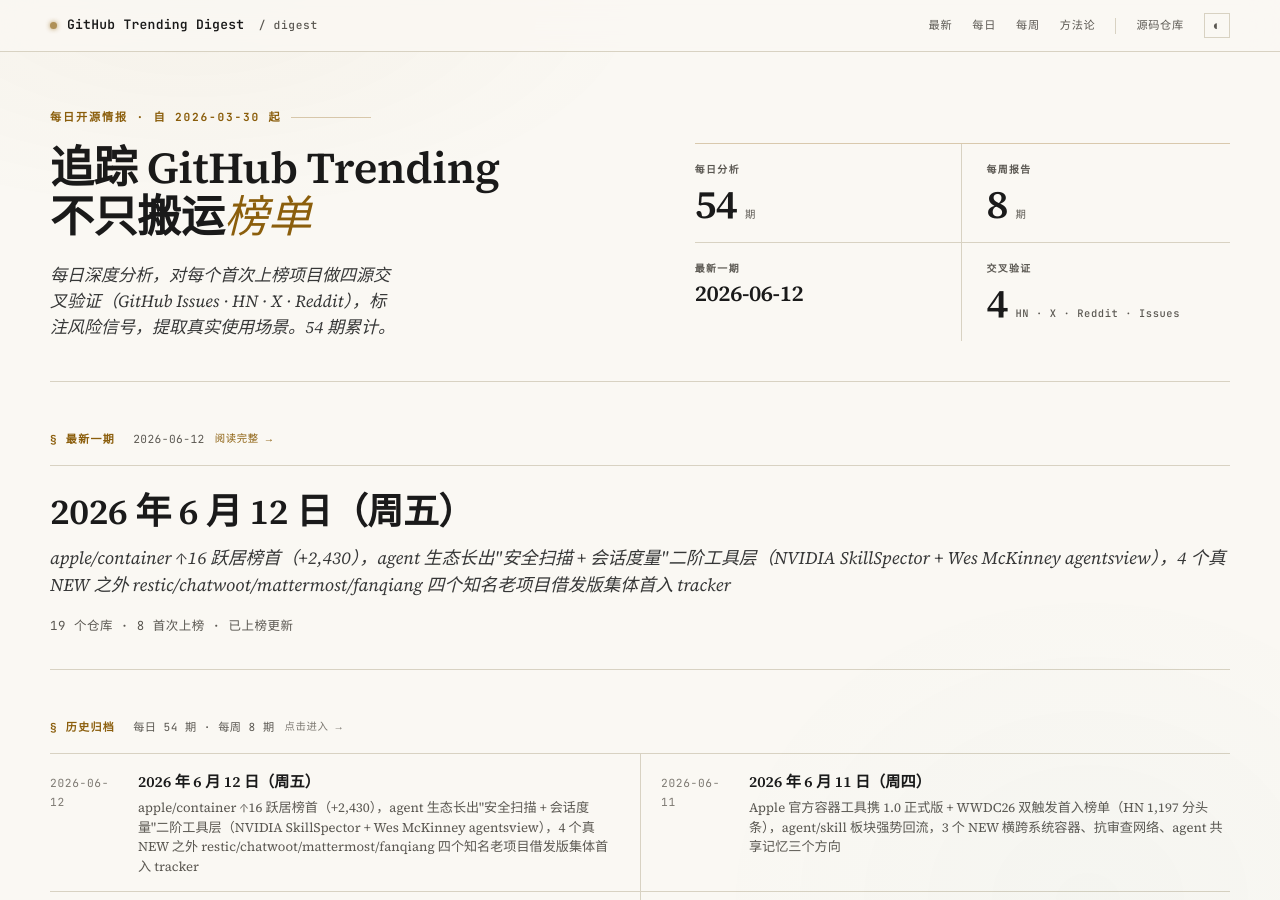
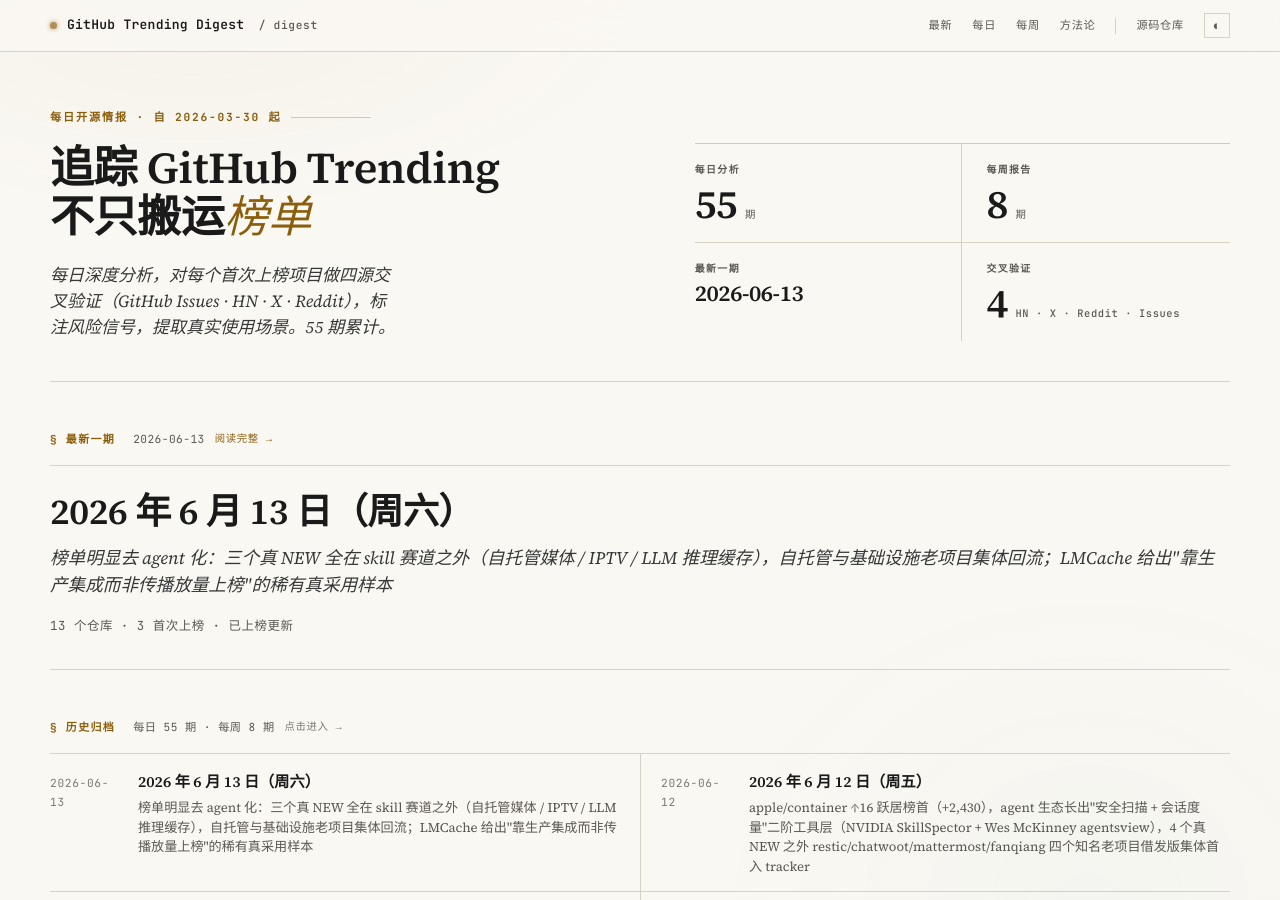
Before and after one commit to maxzyma/github-trending-digest, a Jekyll site: the page built from index.md, in a window 1280 px wide and 900 px high. Built offline with Jekyll 4.4.1, drawn with Linux system fonts in a browser that asks for light colours; part of the change alters nothing that is shown; some of the changed text lies outside the part shown.

Commit message:
daily: 2026-06-13 — 榜单明显去 agent 化（三个真 NEW 全在 skill 赛道之外：music-assistant 自托管媒体 / iptv-org IPTV / LMCache LLM 推理缓存）+ LMCache 被 NVIDIA Dynamo/Red Hat llm-d/字节 AIBrix/vLLM 同时采纳的真采用样本 + mattermost ↑15/PowerToys RE/apple/container +3,504 成熟基础设施集体回流
Generated with Claude Code

```diff
--- /dev/null
+++ b/daily/2026-06-13-analysis.md
@@ -0,0 +1,178 @@
+---
+layout: daily
+date: 2026-06-13
+title: GitHub Trending 深度分析 — 2026 年 6 月 13 日（周六）
+subtitle: 榜单明显去 agent 化：三个真 NEW 全在 skill 赛道之外（自托管媒体 / IPTV / LLM 推理缓存），自托管与基础设施老项目集体回流；LMCache 给出"靠生产集成而非传播放量上榜"的稀有真采用样本
+total: 13
+new_count: 3
+new_repos:
+  - repo: music-assistant/server
+    stars: 1850
+    star_delta: 20
+    lang: Python
+    source_strength: 强
+    risk_tags: ['stability']
+  - repo: iptv-org/iptv
+    stars: 118160
+    star_delta: 179
+    lang: TypeScript
+    source_strength: 强
+    risk_tags: ['compliance']
+  - repo: LMCache/LMCache
+    stars: 8695
+    star_delta: 28
+    lang: Python
+    source_strength: 强
+    risk_tags: ['bus_factor']
+updated_repos:
+  - repo: addyosmani/agent-skills
+    change: ↑1
+    days_listed: null
+  - repo: apple/container
+    change: ↓3
+    days_listed: null
+  - repo: mattermost/mattermost
+    change: ↑15
+    days_listed: null
+  - repo: obra/superpowers
+    change: ↑3
+    days_listed: null
+  - repo: refactoringhq/tolaria
+    change: ↑1
+    days_listed: null
+  - repo: maziyarpanahi/openmed
+    change: ↓5
+    days_listed: null
+  - repo: phuryn/pm-skills
+    change: ↓6
+    days_listed: null
+  - repo: masterking32/MasterDnsVPN
+    change: ↑1
+    days_listed: null
+  - repo: msitarzewski/agency-agents
+    change: ↓1
+    days_listed: null
+---
+
+# GitHub Trending 深度分析 — 2026 年 6 月 13 日（周六）
+
+_榜单明显去 agent 化：三个真 NEW 全在 skill 赛道之外（自托管媒体 / IPTV / LLM 推理缓存），自托管与基础设施老项目集体回流；LMCache 给出"靠生产集成而非传播放量上榜"的稀有真采用样本_
+
+_项目总数: 13 | 首次上榜: 3 | 重新上榜: 1 | 已上榜更新: 9 | 数据源: https://github.com/trending_
+
+## 本日主线
+
+**主线一：榜单明显去 agent 化 — 三个真 NEW 全落在 skill 赛道之外，自托管/基础设施老项目集体回流。** 连续多周被 agent/skill 仓占据头部之后，今天三个真 NEW 没有一个生产 agent 能力：music-assistant/server（rank 2，自托管音乐媒体库）、iptv-org/iptv（rank 5，全球 IPTV 频道聚合，118K stars 知名老项目首入 tracker）、LMCache/LMCache（rank 9，LLM 推理 KV 缓存层）。同时一批成熟基础设施/生产力工具回流或上行——mattermost ↑15 冲到 rank 3（开源 Slack 替代，发版延续）、microsoft/PowerToys 重新上榜（rank 13）、apple/container 虽 ↓3 但 +3,504 仍是全榜当日增量第一。agent/skill 板块没消失（agent-skills rank 1、superpowers rank 6、pm-skills rank 10、agency-agents rank 12）但整体在盘整回落，今天没有任何新 skill 仓入榜。读者视角：经历三个月 skill 供给侧繁荣后，榜单注意力短暂回到"自己跑的服务"和"底层推理基础设施"。
+
+**主线二：LMCache 是今天最值得点开的项目——LLM 推理基础设施的"真采用"信号，与 skill 热潮的传播型上榜形成对照。** LMCache 把"算过的 KV 缓存复用到任何地方"做成标准层，TTFT 可降 3-10x。它 8.7K stars、193:1 的 stars/subscribers 比值单看在虚高警戒区，但社区 grounding 极强：已被 **NVIDIA Dynamo 1.0（深度三层集成，非 wrapper）、Red Hat llm-d、字节 AIBrix、KServe、vLLM production-stack** 同时采纳为 KV cache 标准层；HN "Lossless LLM 3x Throughput" 154 分 53 评论；issues 全是真实集成方提的多后端/多 KV 组缺陷（#2951、#3248、#3154），无一空洞；还有 arXiv 企业级论文背书。这是"靠生产集成上榜"而非"靠通稿放量上榜"的典型——和满榜 skill 仓的传播型热度刚好相反。同类工程足迹信号还有 music-assistant：2.9.0（6/10）的自研开源流媒体协议 Sendspin 外溢到 ESPHome / LedFx / ESP32 第三方客户端，靠跨社区协议落地而非营销带动关注。
+
+**主线三：榜单解读提醒 — trending 排名不等于当日动能，今日多为成熟项目，比值偏高也多属结构性。** 今天两个低增量项目排位靠前值得注意：music-assistant 当日仅 +20 stars 却排 rank 2，LMCache +28 排 rank 9——说明 trending 排序看的是加权/相对增量而非绝对值，绝对增量小的项目也可能因其他因子靠前，不能据此判断动能强弱。今日榜单含 5 个 >100K stars 的成熟仓（superpowers、agency-agents、PowerToys、iptv-org，及 apple/container/mattermost 等接近量级），music-assistant（92:1）、LMCache（193:1）的高 stars/subscribers 比值都是"基础设施型 / 自托管型用户不在 GitHub watch、聚在论坛/Discord/下游集成"造成的结构性偏高，经多源 grounding 验证均为真实采用，今日无需 vanity 警惕。
+
+## 首次上榜项目
+
+### [music-assistant/server](https://github.com/music-assistant/server) — NEW ⭐ 1,850（+20）| Python | 信源：强
+
+**它是什么**: 一个自己部署的"家庭音乐总调度台"。它把你订阅的流媒体（Spotify、Apple Music 等）和家里五花八门的音箱（Sonos、AirPlay、DLNA、ESPHome 智能音箱）连起来，让你在所有房间同步播放、统一控制。最常见的形态是作为智能家居平台 Home Assistant 的一个组件运行。
+
+**解决什么问题**: 没有它之前，不同品牌音箱各用各的 App，Spotify 推一套、AirPlay 推一套，多房间同步要么买同品牌全家桶要么放弃。装上之后，一个面板就能把任意流媒体源推到家里任意音箱，并接入语音/自动化（比如"回家自动在客厅放歌单"）。
+
+**谁在用、怎么用**（来自 Issues / HA 论坛）:
+- 场景 1：跑在 Raspberry Pi / NAS / Intel NUC 等常开设备上，作为 Home Assistant Add-on，把 Spotify 桥接到全屋音箱做多房间同步播放（强依赖 mDNS/uPnP，必须同一二层网络）。
+- 场景 2：呼声最高的需求是 PulseAudio 支持（#3724，52 评论）和扩展更多流媒体 provider（Pocket Casts / Storytel，#3127/#4054）。
+
+**社区怎么评价**:
+- 正面: 2.8 修复 snapcast TTS 同步、新增 party mode + 访客 QR 码；2.9.0 的自研开源协议 Sendspin 扩展到 ESPHome/LedFx/ESP32 第三方客户端 + Philips Hue 随节拍同步，被认为是协议外溢到更大生态的里程碑。
+- 负面: 2.8 把 AirPlay/DLNA/MusicCast/Sendspin 合并成单一 player 实体并删掉其余，破坏了依赖特定协议的自动化（Yamaha 功放用户要求能否切回独立 player），后来在高级设置找到 workaround。
+- 健康度: stars/subs ≈ 92:1 看似偏高，但自托管/HA 生态用户聚在官方论坛和 Discord、不在 GitHub watch，属结构性；30 贡献者、82 open issues、52 PR 在审、6/13 当天仍有 commit，三月一版的稳定节奏，维护活跃。
+
+**风险与争议**:
+- **stability**: 2.8/2.9 的多协议 player 合并是破坏性变更，已造成既有自动化中断，升级需谨慎。
+
+**技术备注**: Python；2019 年起的成熟自托管项目，本次因 2.9.0（6/10）发版 + Sendspin 协议跨生态落地上榜。无 vanity/compliance 隐患。
+
+### [iptv-org/iptv](https://github.com/iptv-org/iptv) — NEW ⭐ 118,160（+179）| TypeScript | 信源：强（知名老项目首入 tracker）
+
+**它是什么**: 一个收集全球公开 IPTV 直播频道地址的超大社区清单仓库。任何人都能拿这份 M3U 播放列表导入播放器看世界各地的公开电视频道。
+
+**解决什么问题**: 公开 IPTV 频道地址分散、失效快、难维护。这个仓库用机器人每天自动更新播放列表和流地址（6/13 仍是 `[Bot] Update PLAYLISTS.md` / `Update /streams` 在跑），社区持续提交新频道（#38879 加 4ever Cinema、#38806 加 ETNO Kanal），等于一份持续维护的全球频道目录。
+
+**社区怎么评价 / 为何上榜**: 118K stars、2,165 subscribers（比值健康 ~55:1）的长青社区仓，周期性回到 trending，通常由频道批量更新和外部转载带动。这是知名老项目首入本 tracker，按轻量条目记录，不做完整 grounding。
+
+**风险与争议**:
+- **compliance**: IPTV 频道地址的版权/落地合规因地区而异，仓库本身仅聚合公开地址，使用者需自行评估当地合规性。
+
+**技术备注**: TypeScript（脚本与自动化）+ 自动化 bot 维护 + M3U 播放列表。
+
+### [LMCache/LMCache](https://github.com/LMCache/LMCache) — NEW ⭐ 8,695（+28）| Python | 信源：强
+
+**它是什么**: 给大模型推理加的一层"KV 缓存复用层"。大模型回答问题时会算出大量中间状态（KV cache），通常一次性用完就丢；LMCache 把这些状态存下来（内存/Redis/S3 等多后端），下次遇到相同前缀直接复用，省掉重复计算。
+
+**解决什么问题**: 没有它之前，同一段系统提示或长文档每次请求都要重新做 prefill，首字延迟（TTFT）高、GPU 算力浪费。用了之后做到 prefill-once / reuse-everywhere，官方称 TTFT 可降 3-10x，并支持 prefill-decode 分离部署。它是底层库，用户一般通过 vLLM / NVIDIA Dynamo 等上层间接消费，不直接装。
+
+**谁在用、怎么用**（来自 Issues / 厂商发布）:
+- 场景 1：作为推理栈的 KV cache 标准层接入——已被 **NVIDIA Dynamo 1.0（深度三层集成）、Red Hat llm-d、字节 AIBrix、KServe、vLLM production-stack** 采纳，靠 vLLM KV connector API 接入，生产级 K8s/Helm 部署成熟。
+- 场景 2：open issues 全是真实集成方的深度工程协作——修 MLA/DeepSeek V3/GLM-5 多组 KV 缓存 bug（#2951，24 评论）、多 LMCache server 部署（#3248）、Rust libblkio I/O 后端（#3154）。
+
+**社区怎么评价**:
+- 正面: HN "Lossless LLM 3x Throughput by LMCache" 154 分 53 评论；多厂商生产采纳 + arXiv 企业级论文（2510.09665）；issues 无空洞，全是集成方提的功能/缺陷。
+- 负面: CPU-GPU 传输每次取存有 10-50ms 延迟权衡，需按场景评估。
+- 健康度: stars/subs ≈ 193:1 单看偏高，但作为底层库被间接消费、用户不直接 watch，属结构性；309 open issues 是活跃技术讨论非堆积，6/13 仍在 push，主力 ~10 人背靠 UChicago LMCache Lab + 多企业贡献者。
+
+**风险与争议**:
+- **bus_factor**: 学术 lab 主导、贡献者集中度偏高（中等风险），但已有多企业贡献者分摊。
+
+**技术备注**: Python；2024 年创建；vLLM 生态核心组件，KV cache offloading + 多后端（CPU/Redis/S3/NIXL）。这是真实采用而非热度虚高的典型样本。
+
+## 重新上榜项目
+
+### microsoft/PowerToys — RE（最后观测 2026-04-30）
+
+- **Stars**: 134,419（今日 +103）
+- **更新**: Windows 生产力工具集回到榜单，当日增量平稳（+103），无重大社区事件，属知名长青项目的周期性回流。subscribers 1,204、比值健康（~112:1）；open issues 7,203 反映其超大用户基数与活跃反馈。
+
+## 已上榜项目更新（增量）
+
+### addyosmani/agent-skills — ↑1（rank 2→1）
+
+- **Stars**: 57,220（今日 +2,656）
+- **更新**: 重回榜首，当日增量全榜第二。Google 工程师 Addy Osmani 的工程化 agent skill 集合，热度延续无显著新事件。
+
+### apple/container — ↓3（rank 1→4）
+
+- **Stars**: 35,462（今日 +3,504）
+- **更新**: 排名回落但 +3,504 仍是全榜当日增量第一——1.0.0 正式版（6/09）+ WWDC26 双触发的放量进入尾段，绝对动能仍最强，排名让位于 mattermost 的跳涨。
+
+### mattermost/mattermost — ↑15（rank 18→3）
+
+- **Stars**: 37,691（今日 +388）
+- **更新**: 大幅上行，开源 Slack/协作平台，延续 v11.8.0（6/09）发版热度，从昨日尾部跳到头部。
+
+### obra/superpowers — ↑3（rank 9→6）
+
+- **Stars**: 226,262（今日 +1,275）
+- **更新**: agentic skill 框架，全榜 stars 最高仓，热度稳定回流，无显著新事件。
+
+### refactoringhq/tolaria — ↑1（rank 8→7）
+
+- **Stars**: 15,916（今日 +369）
+- **更新**: 管理 markdown 知识库的桌面应用，连续在榜，增量平稳。
+
+### maziyarpanahi/openmed — ↓5（rank 3→8）
+
+- **Stars**: 3,268（今日 +515）
+- **更新**: 开源医疗 AI，排名回落但当日增量仍可观，医疗垂类 AI 持续有关注。
+
+### phuryn/pm-skills — ↓6（rank 4→10）
+
+- **Stars**: 17,217（今日 +827）
+- **更新**: PM agent skill 市场，明显回落，agent/skill 板块整体盘整的代表。
+
+### masterking32/MasterDnsVPN — ↑1（rank 12→11）
+
+- **Stars**: 6,098（今日 +400）
+- **更新**: DNS 隧道抗审查 VPN，连续在榜，增量平稳。
+
+### msitarzewski/agency-agents — ↓1（rank 11→12）
+
+- **Stars**: 112,586（今日 +1,026）
+- **更新**: 完整 AI agency agent 集合，小幅回落，当日增量仍居前列。
--- /dev/null
+++ b/daily/2026-06-13.md
@@ -0,0 +1,21 @@
+# GitHub Trending 每日榜单 — 2026 年 6 月 13 日（周六）
+
+| # | 项目 | Stars | 今日 | 排名变化 |
+|---|------|-------|------|---------|
+| 1 | [addyosmani/agent-skills](https://github.com/addyosmani/agent-skills) | 57,220 | +2,656 | ↑1 |
+| 2 | [music-assistant/server](https://github.com/music-assistant/server) | 1,850 | +20 | NEW |
+| 3 | [mattermost/mattermost](https://github.com/mattermost/mattermost) | 37,691 | +388 | ↑15 |
+| 4 | [apple/container](https://github.com/apple/container) | 35,462 | +3,504 | ↓3 |
+| 5 | [iptv-org/iptv](https://github.com/iptv-org/iptv) | 118,160 | +179 | NEW |
+| 6 | [obra/superpowers](https://github.com/obra/superpowers) | 226,262 | +1,275 | ↑3 |
+| 7 | [refactoringhq/tolaria](https://github.com/refactoringhq/tolaria) | 15,916 | +369 | ↑1 |
+| 8 | [maziyarpanahi/openmed](https://github.com/maziyarpanahi/openmed) | 3,268 | +515 | ↓5 |
+| 9 | [LMCache/LMCache](https://github.com/LMCache/LMCache) | 8,695 | +28 | NEW |
+| 10 | [phuryn/pm-skills](https://github.com/phuryn/pm-skills) | 17,217 | +827 | ↓6 |
+| 11 | [masterking32/MasterDnsVPN](https://github.com/masterking32/MasterDnsVPN) | 6,098 | +400 | ↑1 |
+| 12 | [msitarzewski/agency-agents](https://github.com/msitarzewski/agency-agents) | 112,586 | +1,026 | ↓1 |
+| 13 | [microsoft/PowerToys](https://github.com/microsoft/PowerToys) | 134,419 | +103 | RE |
+
+> 数据源：<https://github.com/trending> · 抓取于 2026-06-13
+> 排名变化标记：NEW 首次上榜 · RE 重新上榜 · `=` 不变 · `↑N/↓N` 升降
+> 说明：排名变化以历史 `daily/*-analysis.md` 精确匹配 + 昨日榜单核定（抓取脚本 change 字段持续失效，全标 NEW，已手工修正）。NEW（首次上本 tracker）= music-assistant/server、iptv-org/iptv、LMCache/LMCache（其中 iptv-org/iptv 为知名老项目首入 tracker）。RE = microsoft/PowerToys（最后观测 2026-04-30）。今日掉榜：NVIDIA/SkillSpector、soxoj/maigret、x1xhlol/system-prompts-and-models-of-ai-tools、restic/restic、chatwoot/chatwoot、kenn-io/agentsview、alchaincyf/zhangxuefeng-skill、TapXWorld/ChinaTextbook、hexo-ai/sia、bannedbook/fanqiang。
--- a/index.md
+++ b/index.md
@@ -26,6 +26,7 @@ title: GitHub Trending Digest
 
 ## Daily Analysis
 
+- [2026-06-13](daily/2026-06-13-analysis) — 榜单明显去 agent 化，三个真 NEW 全在 skill 赛道之外（music-assistant 自托管媒体 / iptv-org IPTV / LMCache LLM 推理缓存）；LMCache 被 NVIDIA Dynamo/Red Hat llm-d/字节 AIBrix/vLLM 同时采纳，是靠生产集成而非传播上榜的真采用样本；mattermost ↑15、PowerToys RE、apple/container +3,504 增量第一，成熟基础设施集体回流
 - [2026-06-12](daily/2026-06-12-analysis) — apple/container ↑16 跃居榜首（+2,430），agent 生态长出"安全扫描 + 会话度量"二阶工具层（NVIDIA SkillSpector + Wes McKinney agentsview），4 个真 NEW 之外 restic/chatwoot/mattermost/fanqiang 四个知名老项目借发版集体首入 tracker
 - [2026-06-11](daily/2026-06-11-analysis) — Apple 官方容器工具携 1.0 正式版 + WWDC26 双触发首入榜单（HN 1,197 分头条），agent/skill 板块强势回流，3 个 NEW 横跨系统容器、抗审查网络、agent 共享记忆三个方向
 - [2026-06-10](daily/2026-06-10-analysis) — 榜单首次明显"去 agent 化"分流：计算机视觉双仓同框（supervision ↑9 + opencv RE）+ 边缘感知（espectre WiFi CSI 隔空人体检测，HN 215 分/Espressif 背书）+ 医疗 AI（openmed 本地 NER，HF 近 3000 万次下载）三方向同日浮现，3 个真 NEW 全部落在 agent 赛道之外；agent/skill 板块转入回流盘整（addyosmani/AiToEarn 回流，pm-skills/career-ops/openai 排名回落，last30days 仍 +3,191 守榜首）；解读提醒：工具仓/资料仓高 stars/subs 比值要看 GitHub 之外的真实足迹
```
